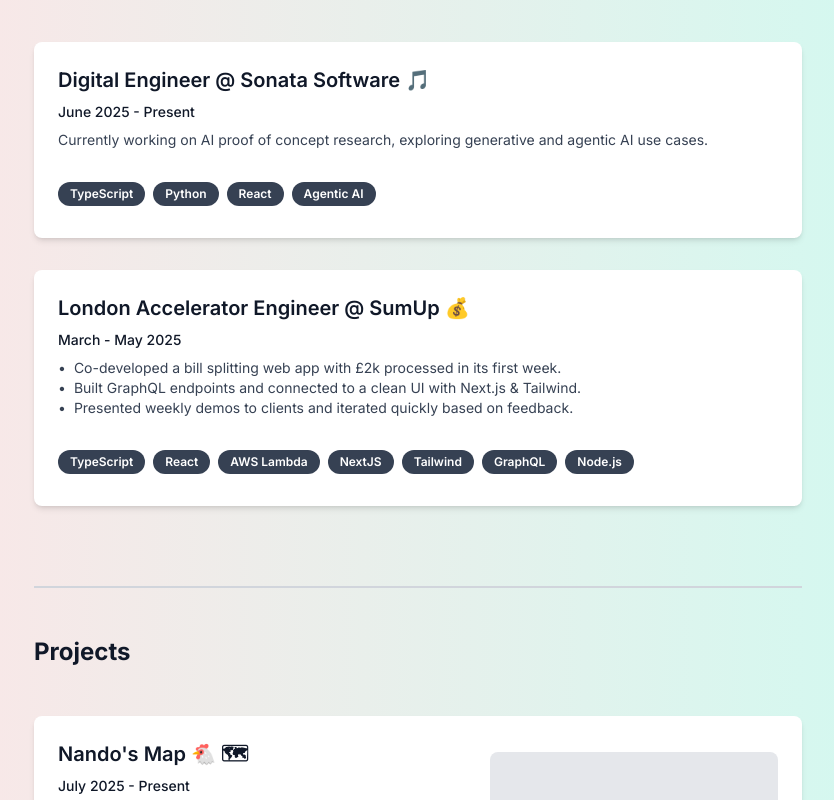
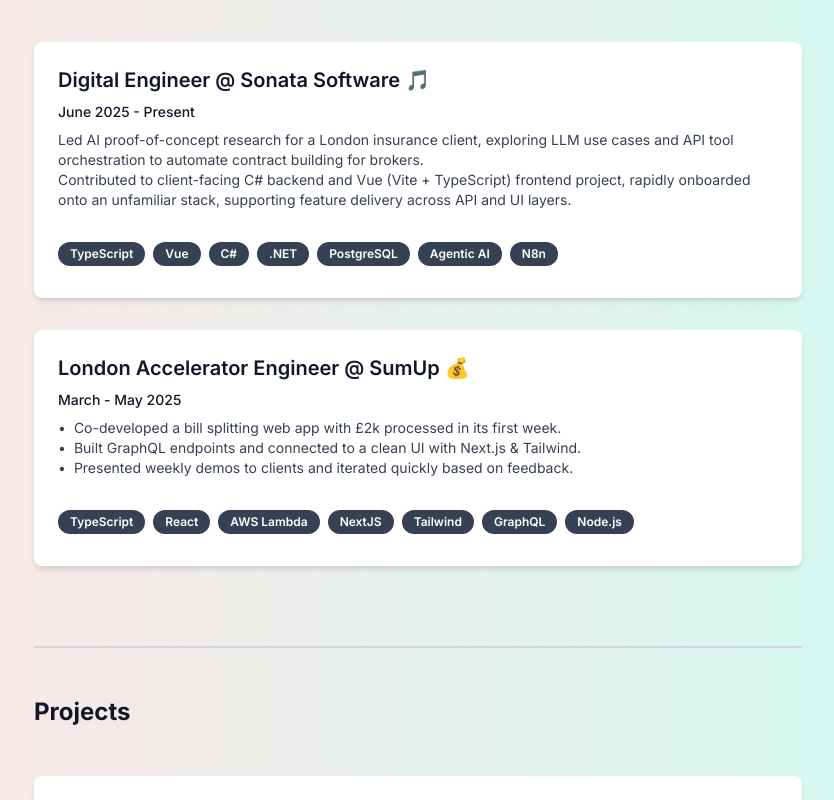
Before and after one commit to tri-jet/portfolio-site, a Next.js app: page /portfolio-site/ in a window 1280 px wide. Shown: the part 540-1340 px from the top of the page, without its empty margins (222-1056 px from the left). Built offline with nearby package versions, Linux system fonts and the light colour scheme.

Commit message:
feat: Update Sonata bullet points

```diff
--- a/app/page.tsx
+++ b/app/page.tsx
@@ -47,9 +47,10 @@
               title="Digital Engineer @ Sonata Software 🎵"
               subtitle="June 2025 - Present"
               lines={[
-                "Currently working on AI proof of concept research, exploring generative and agentic AI use cases."
+                "Led AI proof-of-concept research for a London insurance client, exploring LLM use cases and API tool orchestration to automate contract building for brokers.",
+                "Contributed to client-facing C# backend and Vue (Vite + TypeScript) frontend project, rapidly onboarded onto an unfamiliar stack, supporting feature delivery across API and UI layers."
               ]}
-              skills={['TypeScript', 'Python', 'React', 'Agentic AI']}
+              skills={['TypeScript', 'Vue', 'C#', '.NET', 'PostgreSQL', 'Agentic AI','N8n']}
             />
             <Card
               title="London Accelerator Engineer @ SumUp 💰"
@@ -71,7 +72,7 @@
           <div className="flex flex-col gap-8 py-8">
             <Card
               title="Nando's Map 🐔 🗺"
-              subtitle="July 2025 - Present"
+              subtitle="July 2025 - September 2025"
               lines={["Building a social, gamified web app for tracking visits to Nando’s restaurants."]}
               bulletPoints={[
                 "Implemented authentication, persistence, region selection and check-off features with CI/CD.",
```
